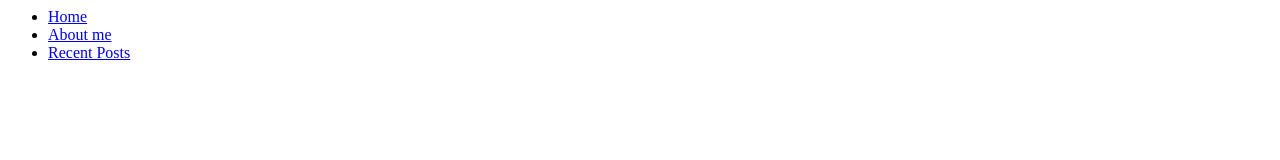
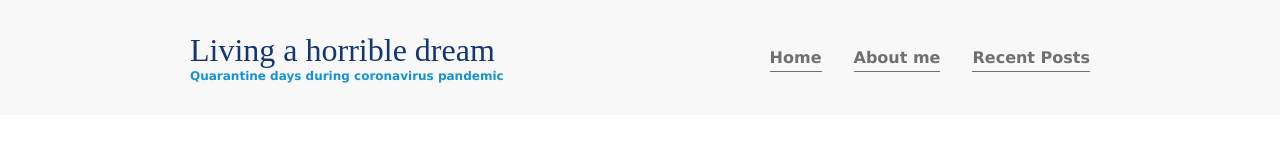
Before and after one commit to DeshineniKrishna/Responsive-web-design-, a plain HTML site: page 2/index.html in a window 1280 px wide. Drawn offline with Linux system fonts and the light colour scheme.

Commit message:
second commit

```diff
--- a/1/css/style.css
+++ b/1/css/style.css
@@ -37,11 +37,11 @@ img{
     justify-content: space-between;
     align-items: flex-start;
     margin: 1em 0;
-    border: 5px solid steelblue;
+    /* border: 5px solid steelblue; */
 }
 
 .col{
-    border: 2px solid magenta;
+    /* border: 2px solid magenta; */
 }
 
 .col-1{
--- a/2/css/styles.css
+++ b/2/css/styles.css
@@ -0,0 +1,94 @@
+body{
+    margin: 0;
+    font-family: 'Lucida Sans', 'Lucida Sans Regular', 'Lucida Grande', 'Lucida Sans Unicode', Geneva, Verdana, sans-serif;
+}
+
+h1{
+    font-family: 'Times New Roman', Times, serif;
+    font-weight: 400;
+    color: #143774;
+    font-size: 2rem;
+    /* border: 1px solid magenta; */
+    margin: 0;
+}
+
+.subtitle{
+    font-weight: 700;
+    font-size: .75rem;
+    color: #1792d2;
+    /* border: 1px solid magenta; */
+    margin: 0;
+}
+
+.container{
+    width: 90%;
+    max-width: 900px;
+    /* border: 1px solid magenta; */
+    margin: 0 auto;
+}
+
+.container-nav{
+    display: flex;
+    justify-content: space-between;
+}
+
+header{
+    /* text-align: center; */
+    background: #f8f8f8;
+    padding: 2em 0;
+    /* border: 1px solid magenta; */
+}
+
+@media (max-width: 675px ){
+    .container-nav{
+        flex-direction: column;
+    }
+
+    header{
+        text-align: center;
+    }
+}
+
+nav ul{
+    /* border: 1px solid magenta; */
+    list-style: none;
+    padding: 0;
+    display: flex;
+    justify-content: center;
+}
+
+nav ul li{
+    /* border: 2px dotted orange; */
+    margin-left: 2em;
+}
+
+nav ul li a{
+    /* border: 3px solid green; */
+    text-decoration: none;
+    color: #707070;
+    font-weight: 700;
+    padding: .25em 0;
+}
+
+nav a:hover,
+nav a:focus{
+    color: #1792d2;
+
+}
+
+.current-page{
+    border-bottom: 1px solid #707070;
+}
+
+.current-page:hover{
+    color: #707070;
+}
+
+@media (max-width: 675px ){
+    nav ul{
+        flex-direction: column;
+    }
+    nav li{
+        margin: 0.5em 0;
+    }
+}
--- a/2/index.html
+++ b/2/index.html
@@ -4,17 +4,24 @@
     </head>
     <body>
         <header>
-            <div class="site-title">
-                <h1></h1>
-                <p class="subtitle"></p>
+            <div class="container container-nav">
+                <div class="site-title">
+                    <h1>Living a horrible dream</h1>
+                    <p class="subtitle">Quarantine days during coronavirus pandemic</p>
+                </div>
+                <nav>
+                    <ul>
+                        <li><a href="#" class="current-page">Home</a></li>
+                        <li><a href="#" class="current-page">About me</a></li>
+                        <li><a href="#" class="current-page">Recent Posts</a></li>
+                    </ul>
+                    <!-- <ul class="nav-list">
+                        <li class="nav-list-item"><a class="nav-link" href="#">Home</a></li>
+                        <li class="nav-list-item"><a class="nav-link" href="#">About me</a></li>
+                        <li class="nav-list-item"><a class="nav-link" href="#">Recent Posts</a></li>
+                    </ul> -->
+                </nav>
             </div>
-            <nav>
-                <ul>
-                    <li><a href="#">Home</a></li>
-                    <li><a href="#">About me</a></li>
-                    <li><a href="#">Recent Posts</a></li>
-                </ul>
-            </nav>
         </header>
     </body>
 </html>
```
Also changed, not shown: 1 other file.
